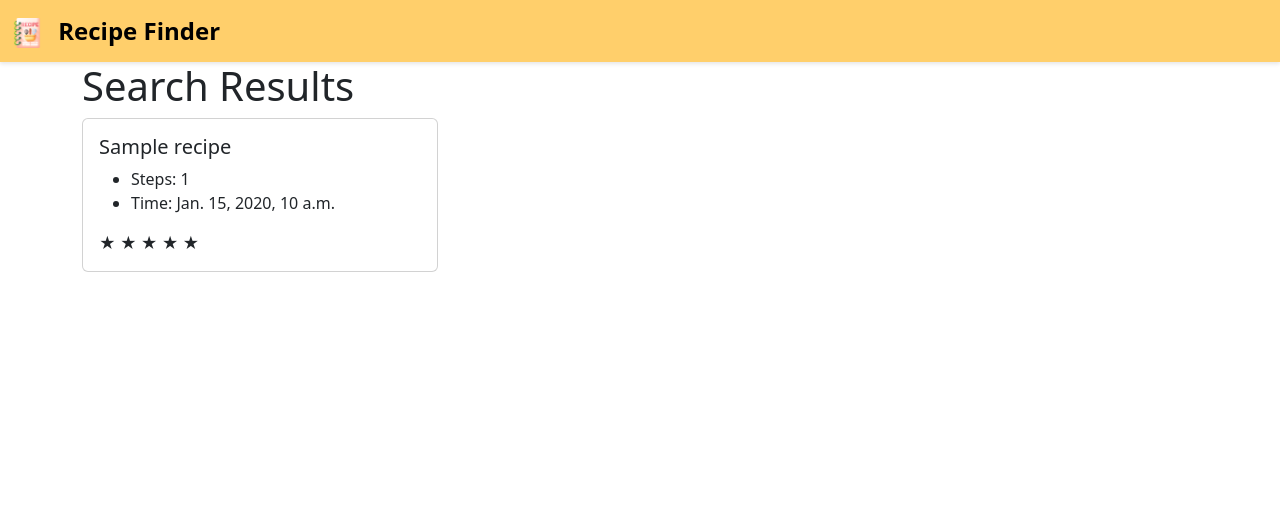
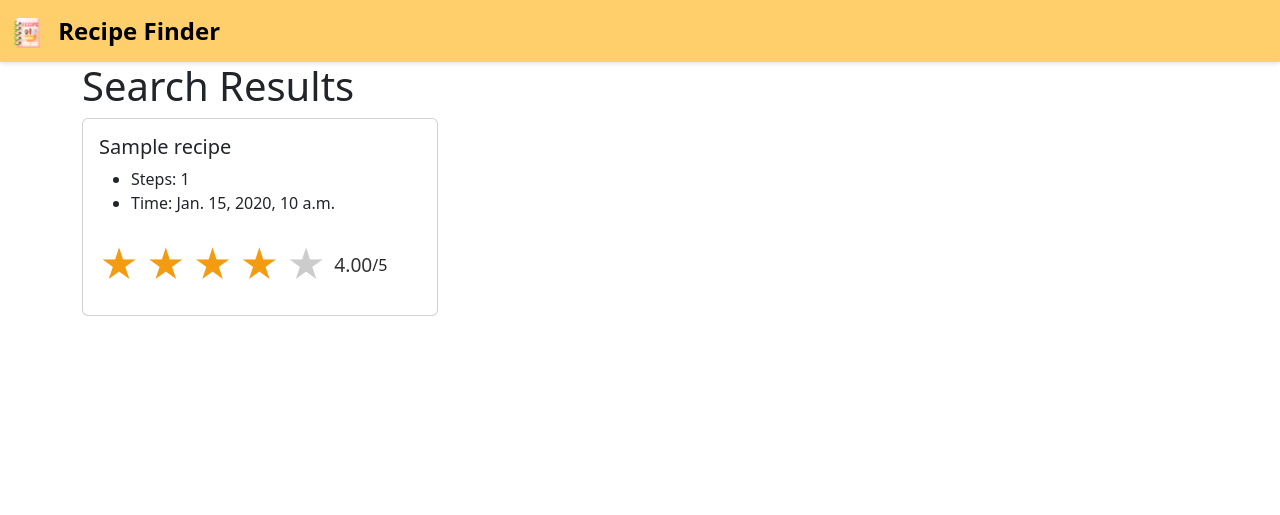
Before and after one commit to ch-fano/DjangoRecipesRank, a Django app: template templates/result.html in a window 1280 px wide. Shown: the top 515 px of the page. Run offline with Django 4.2, Linux system fonts and the light colour scheme; the template is opened without the code that fills it: most values are stand-ins (such as "Sample title", 1, 10 or a date in 2020); parts of the project's set-up code (start-up, migrations or seed data) failed here and were passed over; some libraries are stand-ins or nearby versions.

```diff
--- a/DjangoPageRank/views.py
+++ b/DjangoPageRank/views.py
@@ -32,7 +32,7 @@ def get_result(request):
              'n_ingredients_max': cleaned_data.get('n_ingredients_max', ''),
         }
         print(ctx)
-        controller = getattr(settings,'CONTROLLER', None)
+        controller = getattr(settings, 'CONTROLLER', None)
         if cleaned_data['use_sentiment']:
             model = getattr(settings, 'SENTIMENT_MODEL', None)
         else:
--- /dev/null
+++ b/static/js/star_rating.js
@@ -0,0 +1,26 @@
+function viewStars(starRatingElement, rating) {
+    const stars = starRatingElement.querySelectorAll('.star');
+
+    const fullStars = Math.floor(rating);
+    const fractionalPart = rating - fullStars;
+
+    let partialClass = '';
+    if (fractionalPart >= 0.75) {
+        partialClass = 'three-quarters';
+    } else if (fractionalPart >= 0.5) {
+        partialClass = 'half';
+    } else if (fractionalPart >= 0.25) {
+        partialClass = 'quarter';
+    }
+
+    stars.forEach((star, index) => {
+        star.classList.remove('full', 'half', 'quarter', 'three-quarters', 'empty');
+        if (index < fullStars) {
+            star.classList.add('full');
+        } else if (index === fullStars && partialClass) {
+            star.classList.add(partialClass);
+        } else {
+            star.classList.add('empty');
+        }
+    });
+}
--- a/templates/base.html
+++ b/templates/base.html
@@ -60,6 +60,56 @@
             width: 30px;
             height: 30px;
         }
+
+        .star-rating {
+            display: inline-block;
+            font-size: 2em;
+            color: #ccc;
+            margin-top: 10px;
+        }
+
+        .star {
+            position: relative;
+            display: inline-block;
+            width: 1em;
+            overflow: hidden;
+        }
+
+        .star.full {
+            color: #f39c12;
+        }
+
+        .star.half::before,
+        .star.quarter::before,
+        .star.three-quarters::before {
+            content: '\2605';
+            position: absolute;
+            top: 0;
+            left: 0;
+            height: 100%;
+            overflow: hidden;
+            color: #f39c12;
+        }
+
+        .star.quarter::before {
+            width: 35%;              /* Set to 35% instead of 25% for a better visualization*/
+        }
+
+        .star.half::before {
+            width: 45%;              /* Set to 45% instead of 50% for a better visualization*/
+        }
+
+        .star.three-quarters::before {
+            width: 55%;               /* Set to 55% instead of 75% for a better visualization*/
+        }
+
+        .star.empty {
+            color: #ccc;
+        }
+        .star-rating span {
+            font-size: 1.2em;
+            line-height: 1.2em;
+        }
     </style>
 </head>
 <body>
--- a/templates/result.html
+++ b/templates/result.html
@@ -1,6 +1,27 @@
 {% extends 'base.html' %}
 
+{% load static %}
 {% block content %}
+    <style>
+        .rating-container {
+            display: flex;
+            align-items: center; /* Align stars and rating value vertically */
+            margin-top: 10px;
+        }
+
+        .star-rating {
+            font-size: 2em;
+            color: #ccc;
+            display: inline-block;
+        }
+
+        .rating-value {
+            font-size: 1.2em;
+            margin-left: 10px;
+            color: #333;
+        }
+    </style>
+
     <h1>Search Results</h1>
 
     <div class="row">
@@ -11,19 +32,23 @@
                         <!-- Make the entire card clickable -->
                         <a href="{% url 'detail' recipe.id %}" class="text-decoration-none text-dark">
                             <div class="card h-100">
-                                <div class="card-body">
+                                <div class="card-body" data-rating="{{ recipe.rating }}">
                                     <h5 class="card-title">{{ recipe.name }}</h5>
                                     <div class="card-text">
                                         <ul>
                                             <li>Steps: {{ recipe.n_steps }}</li>
                                             <li>Time: {{ recipe.prep_time }}</li>
                                         </ul>
+                                       <!-- Star rating with aligned value -->
+                                       <div class="rating-container">
                                            <div class="star-rating">
                                                 <span class="star empty">&#9733;</span>
                                                 <span class="star empty">&#9733;</span>
                                                 <span class="star empty">&#9733;</span>
                                                 <span class="star empty">&#9733;</span>
                                                 <span class="star empty">&#9733;</span>
+                                           </div>
+                                           <span class="rating-value">{{ recipe.rating }}</span><span>/5</span>
                                        </div>
                                     </div>
                                 </div>
@@ -35,4 +60,24 @@
         </div>
     </div>
 
+    <script src="{% static 'js/star_rating.js' %}"></script>
+    <script>
+        document.addEventListener('DOMContentLoaded', function() {
+            const cardBody = document.querySelectorAll('.card-body');
+            cardBody.forEach(container => {
+                // Parse the rating and round it to two decimal places
+                let rating = parseFloat(container.dataset.rating);
+                rating = Math.round(rating * 100) / 100;
+
+                // Update the star rating display
+                const starRatingElement = container.querySelector('.star-rating');
+                viewStars(starRatingElement, rating);
+
+                // Update the rating display next to the stars
+                const ratingValueElement = container.querySelector('.rating-value');
+                ratingValueElement.textContent = rating.toFixed(2); // Set the rounded rating value
+            });
+        });
+    </script>
+
 {% endblock %}
```
Also changed, not shown: templates/detail.html (+25 -1 lines). Lines whose indentation alone changed are shown as unchanged.
